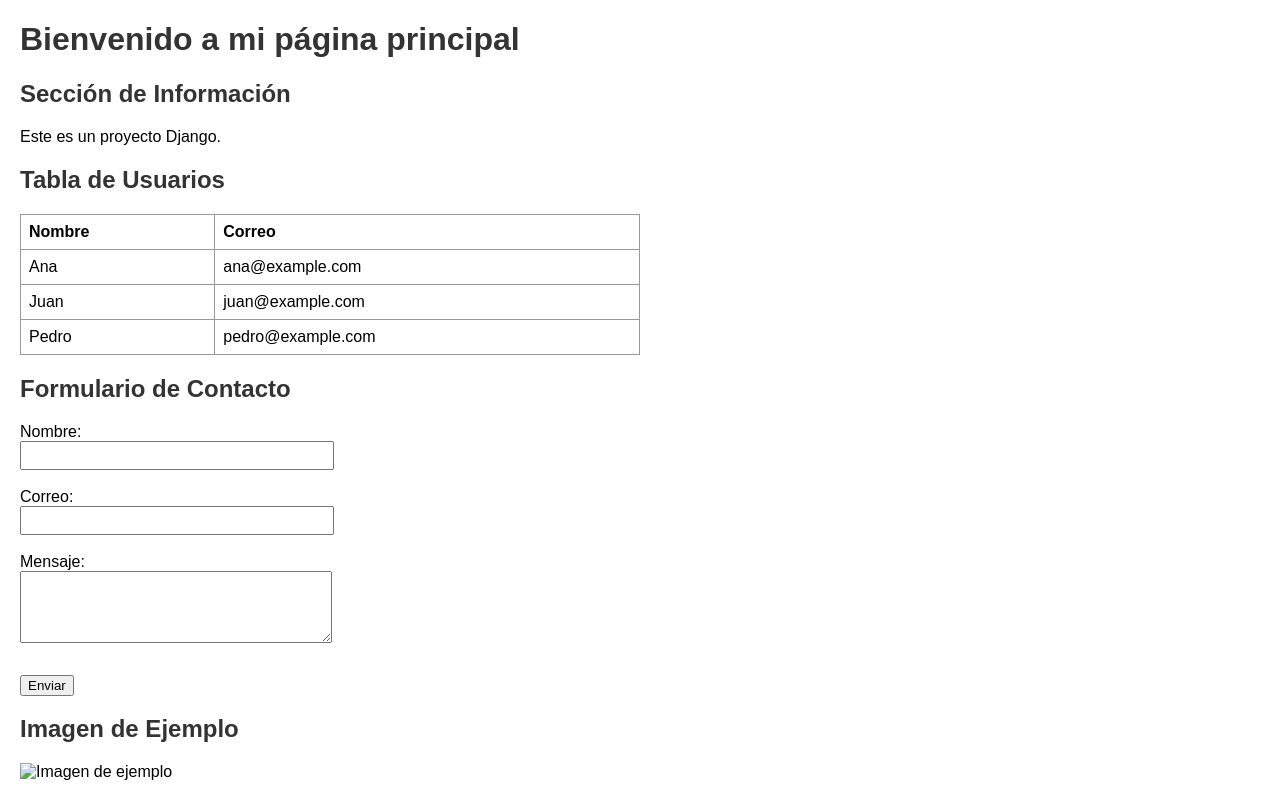
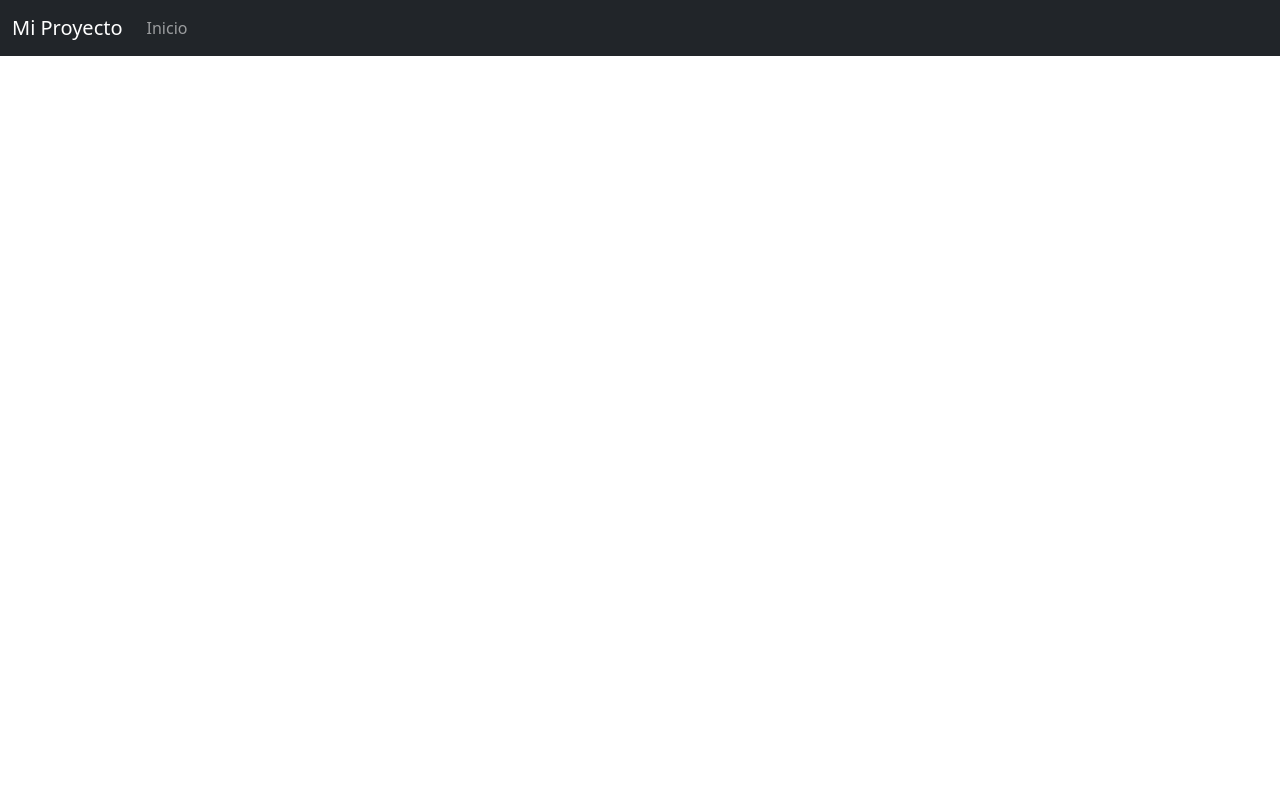
Before and after one commit to MacarenaQuijadaG/DjangoFrontend, a Django app: page / in a window 1280 px wide. After the commit the page ends 56 px from the top, so only its background shows below. Run offline with Django 3.2, Linux system fonts and the light colour scheme; some libraries are stand-ins or nearby versions.

Commit message:
Se incorpora un navbar

```diff
--- /dev/null
+++ b/info/templates/info/base.html
@@ -0,0 +1,33 @@
+<!-- info/templates/info/base.html -->
+<!DOCTYPE html>
+<html lang="es">
+<head>
+    <meta charset="UTF-8">
+    <title>{% block title %}Mi sitio{% endblock %}</title>
+    <link rel="stylesheet" href="https://cdn.jsdelivr.net/npm/bootstrap@5.3.0/dist/css/bootstrap.min.css">
+</head>
+<body>
+    <!-- Navbar con Bootstrap -->
+    <nav class="navbar navbar-expand-lg navbar-dark bg-dark">
+        <div class="container-fluid">
+            <a class="navbar-brand" href="/">Mi Proyecto</a>
+            <div class="collapse navbar-collapse">
+                <ul class="navbar-nav me-auto">
+                    <li class="nav-item">
+                        <a class="nav-link" href="{% url 'index' %}">Inicio</a>
+                    </li>
+                    <li class="nav-item">
+
+                    </li>
+                </ul>
+            </div>
+        </div>
+    </nav>
+
+    <!-- Contenido de cada página -->
+    <div class="container mt-4">
+        {% block content %}
+        {% endblock %}
+    </div>
+</body>
+</html>
--- a/info/templates/info/index.html
+++ b/info/templates/info/index.html
@@ -1,70 +1,9 @@
-<!DOCTYPE html>
-<html>
-<head>
-  <title>Página Principal</title>
-  <style>
-    body { font-family: Arial, sans-serif; margin: 20px; }
-    h1, h2 { color: #333; }
-    table { border-collapse: collapse; width: 50%; }
-    table, th, td { border: 1px solid #999; }
-    th, td { padding: 8px; text-align: left; }
-    form { margin-top: 20px; }
-    input, textarea { width: 300px; padding: 5px; }
-    button { margin-top: 10px; }
-  </style>
-</head>
-<body>
+<!-- info/templates/info/home.html -->
+{% extends 'info/base.html' %}
 
-  <h1>Bienvenido a mi página principal</h1>
+{% block title %}Inicio{% endblock %}
 
-  <!-- ✅ Sección de Información -->
-  <h2>Sección de Información</h2>
-  <p>Este es un proyecto Django.</p>
-
-  <!-- ✅ Sección de Tabla -->
-  <h2>Tabla de Usuarios</h2>
-  <table>
-    <thead>
-      <tr>
-        <th>Nombre</th>
-        <th>Correo</th>
-      </tr>
-    </thead>
-    <tbody>
-      <tr>
-        <td>Ana</td>
-        <td>ana@example.com</td>
-      </tr>
-      <tr>
-        <td>Juan</td>
-        <td>juan@example.com</td>
-      </tr>
-      <tr>
-        <td>Pedro</td>
-        <td>pedro@example.com</td>
-      </tr>
-    </tbody>
-  </table>
-
-  <!-- ✅ Sección de Formulario -->
-  <h2>Formulario de Contacto</h2>
-  <form method="POST">
-    {% csrf_token %}
-    <label for="nombre">Nombre:</label><br>
-    <input type="text" id="nombre" name="nombre" required><br><br>
-
-    <label for="correo">Correo:</label><br>
-    <input type="email" id="correo" name="correo" required><br><br>
-
-    <label for="mensaje">Mensaje:</label><br>
-    <textarea id="mensaje" name="mensaje" rows="4"></textarea><br><br>
-
-    <button type="submit">Enviar</button>
-  </form>
-
-  <!-- ✅ Sección de Imagen -->
-  <h2>Imagen de Ejemplo</h2>
-  <img src="https://via.placeholder.com/300x200" alt="Imagen de ejemplo">
-
-</body>
-</html>
+{% block content %}
+<h1>Bienvenido al inicio</h1>
+<p>Este es el contenido de la página de inicio.</p>
+{% endblock %}
--- a/info/views.py
+++ b/info/views.py
@@ -2,4 +2,4 @@ from django.shortcuts import render
 
 # Create your views here.
 def index(request):
-    return render(request, 'info/index.html')
+    return render(request, 'info/base.html')
```
